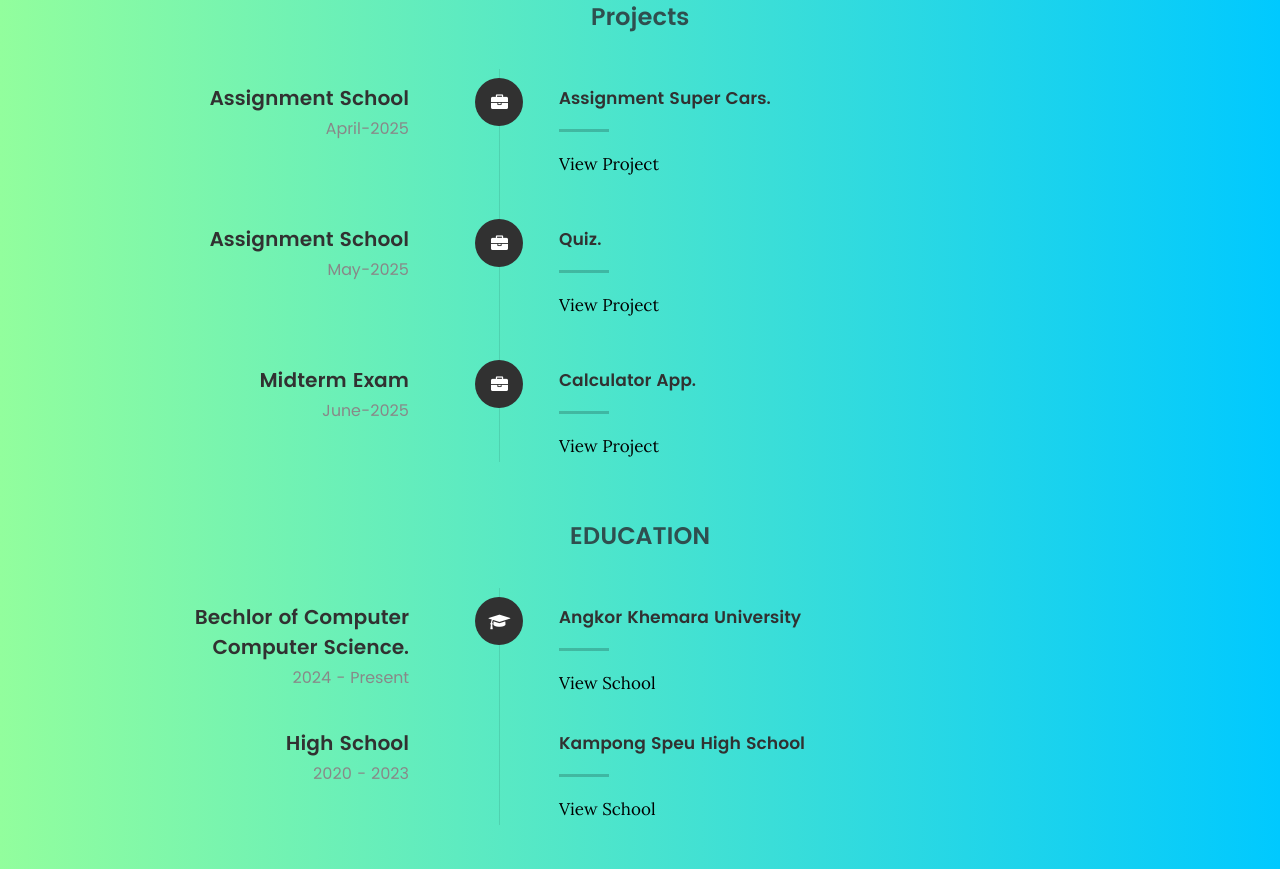
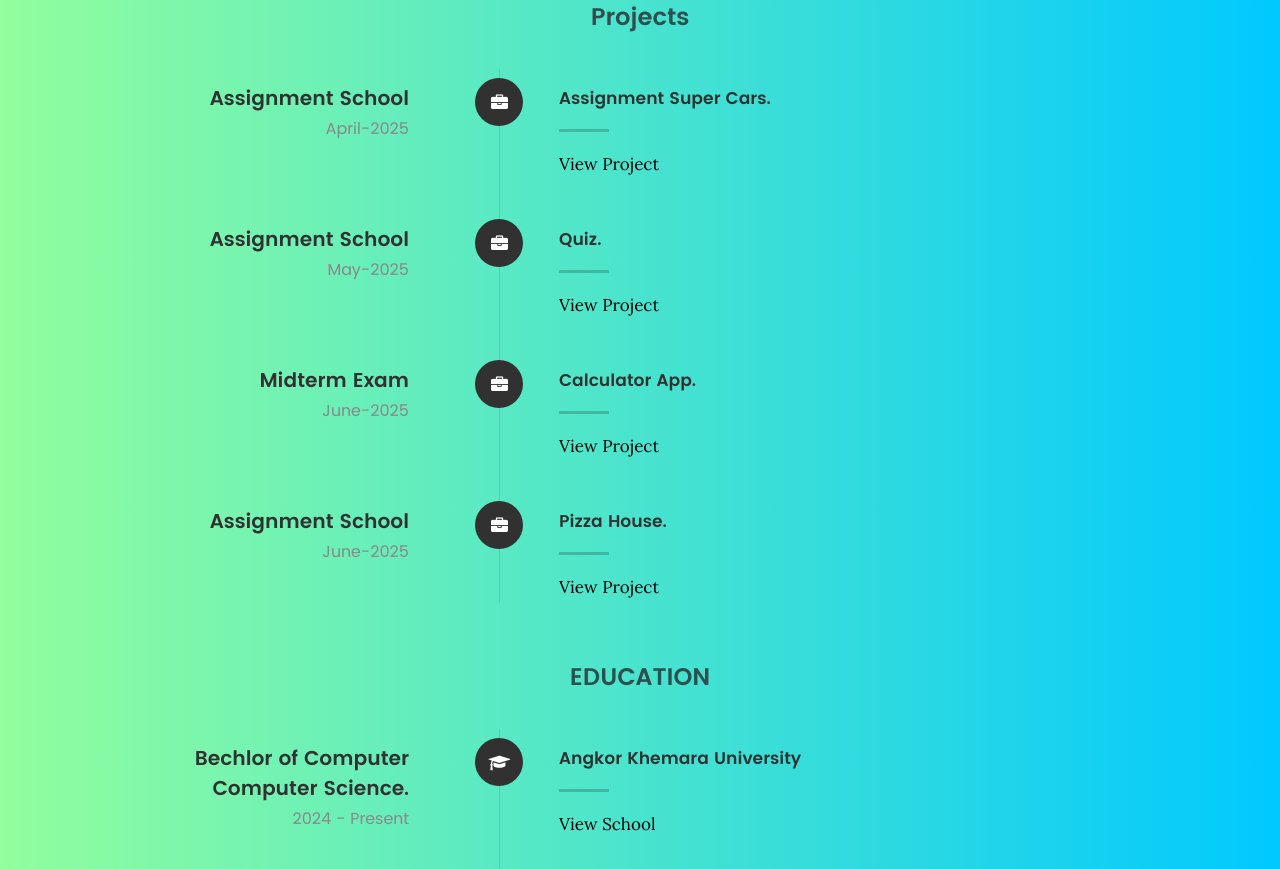
Before and after one commit to devith333/devith333.github.io, a plain HTML site: page index.html in a window 1280 px wide. Shown: the part 2792-3661 px from the top of the page. Drawn offline with nearby package versions, Linux system fonts and the light colour scheme; no server answers; files whose address does not match are found by name.

Commit message:
index.html

```diff
--- a/index.html
+++ b/index.html
@@ -308,6 +308,28 @@ In my free time, I enjoy coding, playing football, reading books, and learning m
 							<h4>Calculator App.</h4>
 							<p>
 								<a href="https://devith333.github.io/Calculator-App/" target="_blank">View Project</a>
+								</a>
+							</p>
+						</div>
+
+					</div> <!-- /timeline-block -->
+
+
+					<div class="timeline-block">
+
+						<div class="timeline-ico">
+							<i class="fa fa-briefcase"></i>
+						</div>
+
+						<div class="timeline-header">
+							<h3>Assignment School</h3>
+							<p>June-2025</p>
+						</div>
+
+						<div class="timeline-content">
+							<h4>Pizza House. </h4>
+							<p>
+								<a href="https://devith333.github.io/pizza-house/index.html" target="_blank">View Project</a>
 								</a>
 							</p>
 						</div>
```
